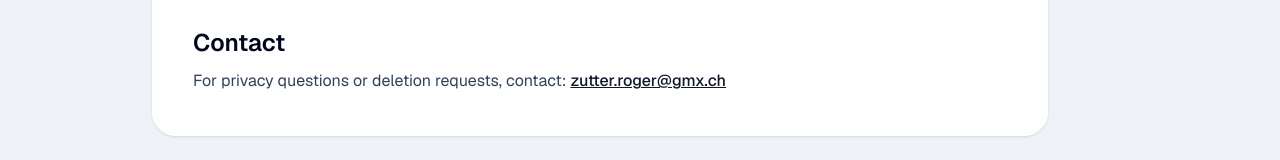
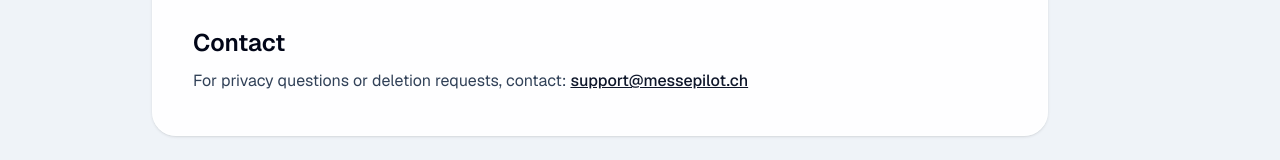
Before and after one commit to Teufeli/messepilot-web, a Next.js app: page /privacy in a window 1280 px wide. Shown: the part 1553-1713 px from the top of the page. Built offline with nearby package versions, Linux system fonts and the light colour scheme.

Commit message:
Update support email address

```diff
--- a/app/privacy/page.tsx
+++ b/app/privacy/page.tsx
@@ -87,8 +87,8 @@ export default function PrivacyPage() {
         <p className="mt-2 leading-7 text-slate-700">
           For privacy questions or deletion requests, contact:
           {" "}
-          <a className="font-medium text-slate-900 underline" href="mailto:zutter.roger@gmx.ch">
-            zutter.roger@gmx.ch
+          <a className="font-medium text-slate-900 underline" href="mailto:support@messepilot.ch">
+            support@messepilot.ch
           </a>
         </p>
       </div>
--- a/app/support/page.tsx
+++ b/app/support/page.tsx
@@ -33,9 +33,9 @@ export default function SupportPage() {
           </p>
           <a
             className="mt-5 inline-flex rounded-full bg-slate-900 px-5 py-3 text-sm font-semibold text-white transition hover:bg-slate-800"
-            href="mailto:zutter.roger@gmx.ch"
+            href="mailto:support@messepilot.ch"
           >
-            zutter.roger@gmx.ch
+            support@messepilot.ch
           </a>
         </div>
 
```
